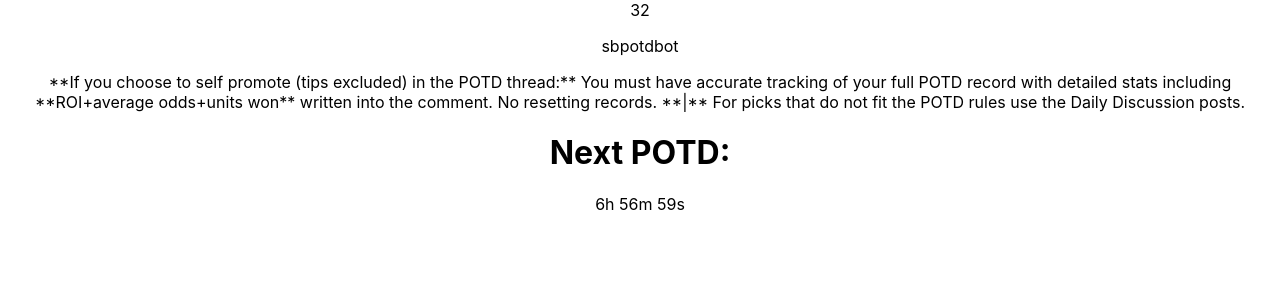
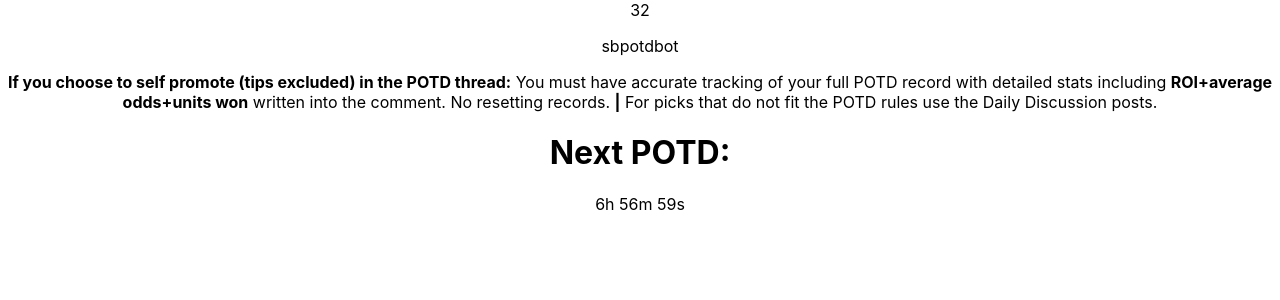
Before and after one commit to samueluy/SportitPOD, a React (Create React App) app in the folder sportitpod_frontend/: page / in a window 1280 px wide. Shown: the top 300 px of the page. Built offline with nearby package versions, Linux system fonts and the light colour scheme.

Commit message:
Added react-markdown to Comments component

```diff
--- a/sportitpod_frontend/package.json
+++ b/sportitpod_frontend/package.json
@@ -8,6 +8,7 @@
     "@testing-library/user-event": "^13.5.0",
     "react": "^18.2.0",
     "react-dom": "^18.2.0",
+    "react-markdown": "^8.0.7",
     "react-scripts": "5.0.1",
     "web-vitals": "^2.1.4"
   },
--- a/sportitpod_frontend/src/components/Comment.js
+++ b/sportitpod_frontend/src/components/Comment.js
@@ -1,17 +1,18 @@
 import React from "react";
+import ReactMarkdown from "react-markdown";
 
 export default function (props) {
   return (
     <div className="comment">
       <span className="comment-upvotes">32 </span>
       <p className="comment-author">sbpotdbot</p>
-      <p className="comment-body">
+      <ReactMarkdown>
         **If you choose to self promote (tips excluded) in the POTD thread:**
         You must have accurate tracking of your full POTD record with detailed
         stats including **ROI+average odds+units won** written into the comment.
         No resetting records. **|** For picks that do not fit the POTD rules use
         the Daily Discussion posts.
-      </p>
+      </ReactMarkdown>
     </div>
   );
 }
```
Also changed, not shown: 1 other file (tests, documents, lock files or other folders).
